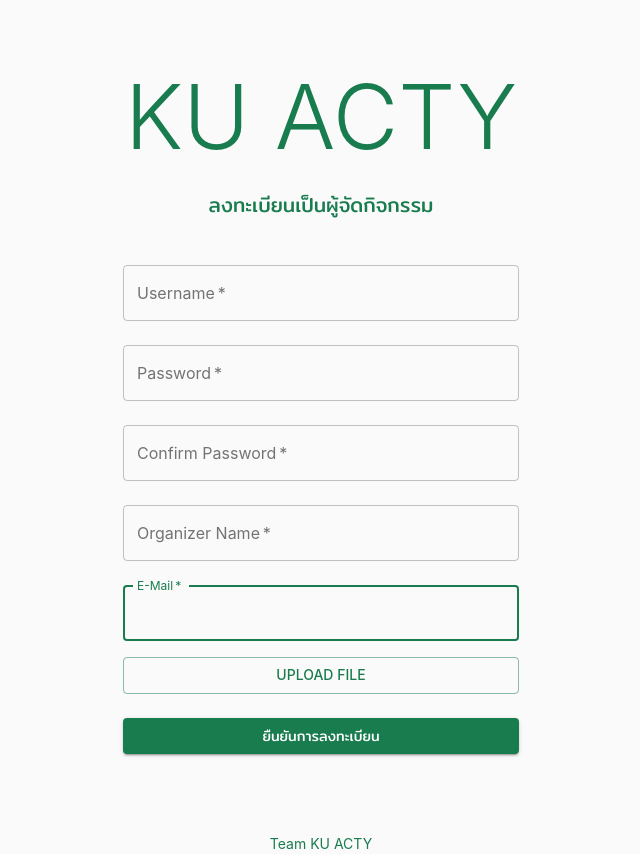
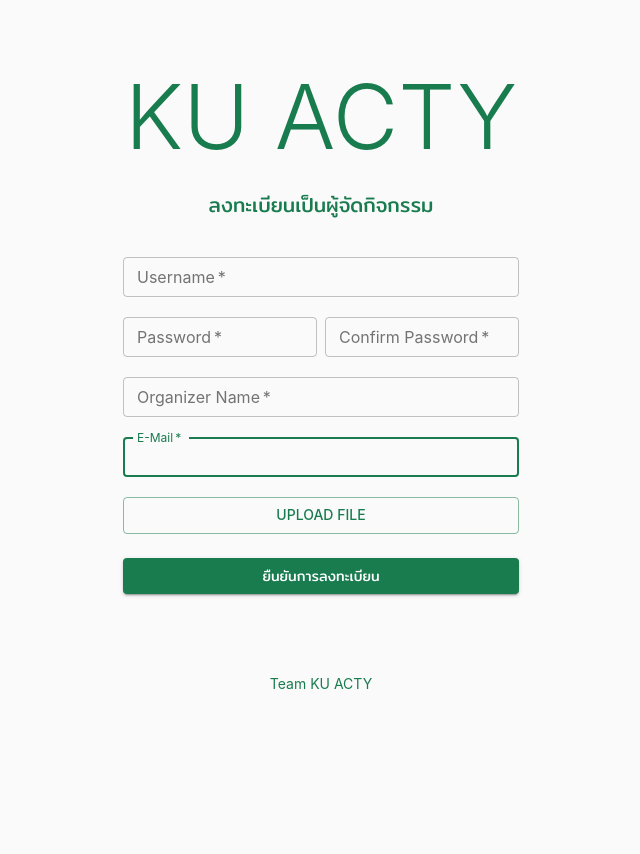
Before and after one commit to NutyHw/KU-Acty, a React (Create React App) app in the folder frontend/: page /register in a window 1280 px wide. Shown: the whole page, without its empty margins (319-959 px from the left). After the commit the page ends 800 px from the top, so only its background shows below. Built offline with nearby package versions, Linux system fonts and the light colour scheme.

Commit message:
Text fields rearrangement

```diff
--- a/frontend/src/pages/login/login.tsx
+++ b/frontend/src/pages/login/login.tsx
@@ -97,7 +97,7 @@ export const Login : React.FC = () => {
           KU ACTY
         </GreenTypography>
         <GreenDesc variant="h6" align="center">
-          เว็บไซต์สำหรับตรวจสอบและค้นหากิจกรรม<br></br>มหาวิทยาลัยเกษตรศาสตร์
+          ระบบตรวจสอบและค้นหากิจกรรม<br></br>มหาวิทยาลัยเกษตรศาสตร์
         </GreenDesc>
 
         </div>
--- a/frontend/src/pages/register/register.tsx
+++ b/frontend/src/pages/register/register.tsx
@@ -112,7 +112,6 @@ export const Register : React.FC = () => {
 
   return (
     <Container component="main" maxWidth="xs">
-
       <ThemeProvider theme={theme}>
         <CssBaseline /><div className={classes.paper}>
           <GreenTypography variant='h1' align="center" color ="primary">
@@ -126,9 +125,11 @@ export const Register : React.FC = () => {
 
         </div>
           <form className={classes.login} noValidate>
+            <Grid container spacing={1}>
+              <Grid item xs={12}>
                 <TextField
                   variant="outlined"
-              margin="normal"
+                  margin="dense"
                   required
                   fullWidth
                   id="username"
@@ -139,9 +140,12 @@ export const Register : React.FC = () => {
                   //autoComplete="username"
                   autoFocus
                 />
+              </Grid>
+
+              <Grid item xs={6}>
                 <TextField
                   variant="outlined"
-              margin="normal"
+                  margin="dense"
                   required
                   fullWidth
                   name="password"
@@ -151,9 +155,12 @@ export const Register : React.FC = () => {
                   id="password"
                   //*autoComplete="current-password"
                 />
+              </Grid>
+
+              <Grid item xs={6}>
                 <TextField
                   variant="outlined"
-              margin="normal"
+                  margin="dense"
                   required
                   fullWidth
                   name="password"
@@ -163,9 +170,12 @@ export const Register : React.FC = () => {
                   id="password"
                   //*autoComplete="current-password"
                 />
+              </Grid>
+
+              <Grid item xs={12}>
                 <TextField
                   variant="outlined"
-              margin="normal"
+                  margin="dense"
                   required
                   fullWidth
                   id="orgname"
@@ -176,9 +186,12 @@ export const Register : React.FC = () => {
                   //autoComplete="username"
                   autoFocus
                 />
+              </Grid>
+
+              <Grid item xs={12}>
                 <TextField
                   variant="outlined"
-              margin="normal"
+                  margin="dense"
                   required
                   fullWidth
                   id="email"
@@ -189,7 +202,9 @@ export const Register : React.FC = () => {
                   //autoComplete="username"
                   autoFocus
                 />
+              </Grid>
 
+              <Grid item xs={12}>
                 <UploadButtons />
 
                 <Button
@@ -201,6 +216,8 @@ export const Register : React.FC = () => {
                 >
                   ยืนยันการลงทะเบียน
                 </Button>
+              </Grid>
+            </Grid>
           </form>
 
           <Box mt={8}>
```
Lines whose indentation alone changed are shown as unchanged.
